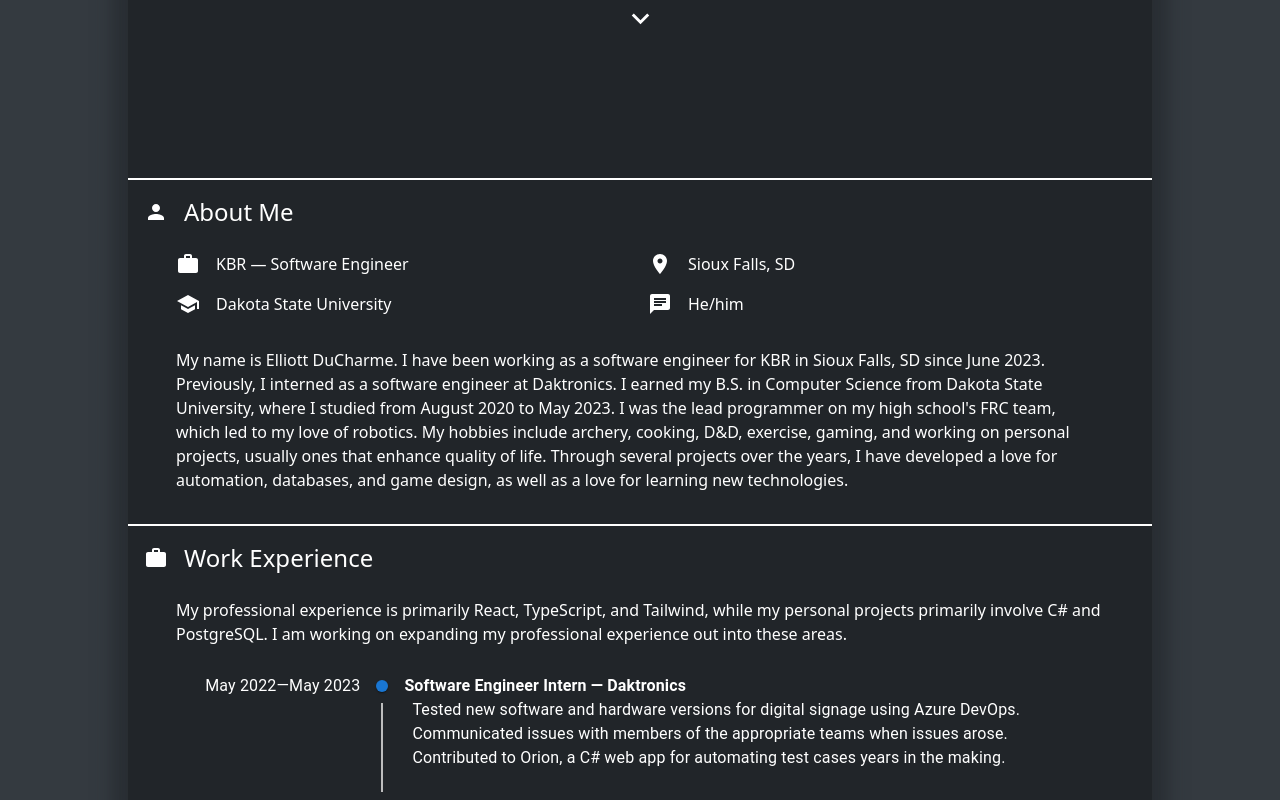
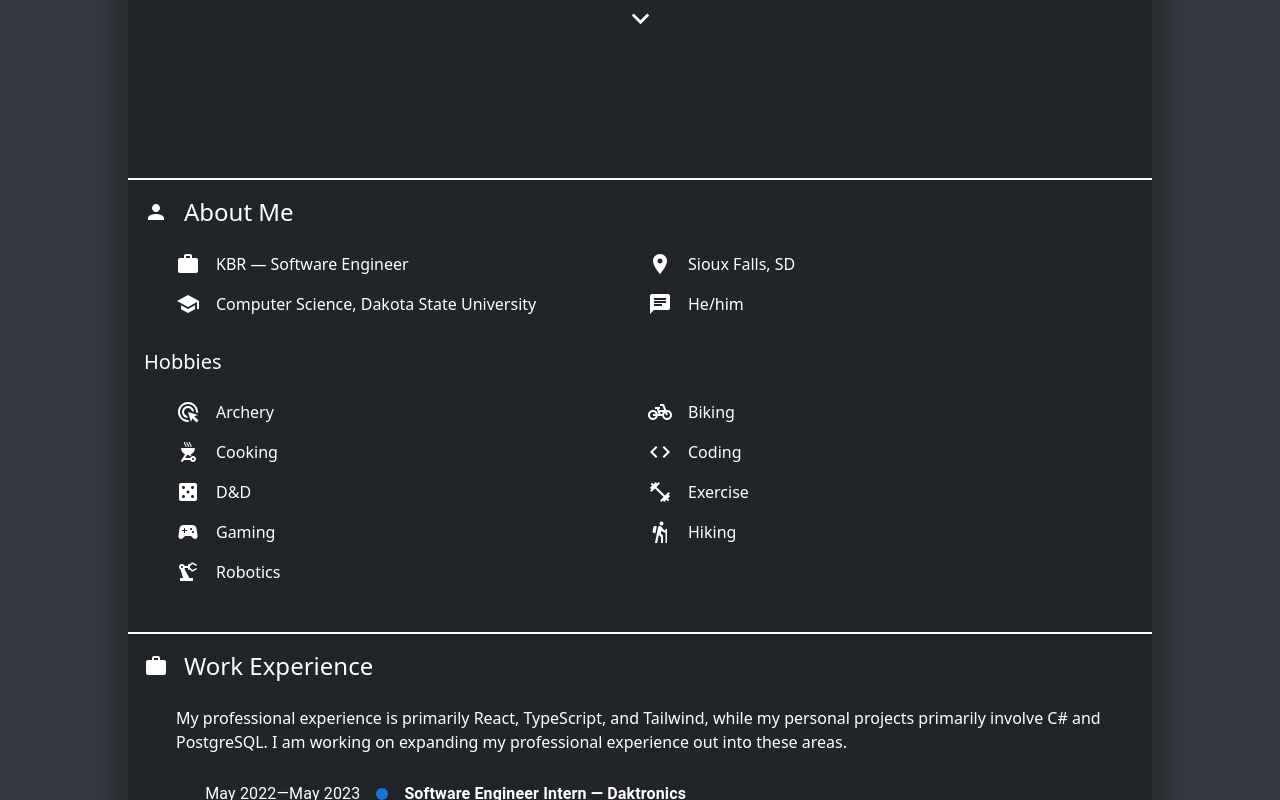
Before and after one commit to ellman12/Portfolio-New, a React (Vite) app: page / in a window 1280 px wide. Shown: the part 638-1438 px from the top of the page. Built offline with nearby package versions, Linux system fonts and the light colour scheme.

Commit message:
Change wall of text in about me to simple grid with tidbits

```diff
--- a/src/components/Sections/AboutMeSection.tsx
+++ b/src/components/Sections/AboutMeSection.tsx
@@ -1,27 +1,53 @@
-import PersonIcon from "@mui/icons-material/Person";
+import H3 from "../H3.tsx";
 import Section from "./Section.tsx";
 import Tidbit from "../Tidbit.tsx";
 import ChatIcon from "@mui/icons-material/Chat";
+import WorkIcon from "@mui/icons-material/Work";
 import PlaceIcon from "@mui/icons-material/Place";
 import SchoolIcon from "@mui/icons-material/School";
-import WorkIcon from "@mui/icons-material/Work";
+import PersonIcon from "@mui/icons-material/Person";
+import AdsClickIcon from "@mui/icons-material/AdsClick";
+import OutdoorGrillIcon from '@mui/icons-material/OutdoorGrill';
+import CasinoIcon from '@mui/icons-material/Casino';
+import FitnessCenterIcon from '@mui/icons-material/FitnessCenter';
+import SportsEsportsIcon from '@mui/icons-material/SportsEsports';
+import CodeIcon from '@mui/icons-material/Code';
+import PrecisionManufacturingIcon from '@mui/icons-material/PrecisionManufacturing';
+import PedalBikeIcon from '@mui/icons-material/PedalBike';
+import HikingIcon from '@mui/icons-material/Hiking';
 import ScrollOnceAnimation from "../ScrollOnceAnimation.tsx";
 
 export default function AboutMeSection() {
     return (
         <Section icon={<PersonIcon/>} title="About Me">
+            <div className="flex flex-col gap-4">
                 <ScrollOnceAnimation>
-                <div className="grid grid-cols-2 gap-4 sm:px-8">
+                    <div className="grid grid-cols-2 gap-4 sm:px-8 mb-4">
                         <Tidbit icon={<WorkIcon/>} text="KBR — Software Engineer"/>
                         <Tidbit icon={<PlaceIcon/>} text="Sioux Falls, SD"/>
-                    <Tidbit icon={<SchoolIcon/>} text="Dakota State University"/>
+                        <Tidbit icon={<SchoolIcon/>} text="Computer Science, Dakota State University"/>
                         <Tidbit icon={<ChatIcon/>} text="He/him"/>
                     </div>
                 </ScrollOnceAnimation>
 
                 <ScrollOnceAnimation>
-                <p className="mt-8 mx-2 md:mx-8">My name is Elliott DuCharme. I have been working as a software engineer for KBR in Sioux Falls, SD since June 2023. Previously, I interned as a software engineer at Daktronics. I earned my B.S. in Computer Science from Dakota State University, where I studied from August 2020 to May 2023. I was the lead programmer on my high school's FRC team, which led to my love of robotics. My hobbies include archery, cooking, D&amp;D, exercise, gaming, and working on personal projects, usually ones that enhance quality of life. Through several projects over the years, I have developed a love for automation, databases, and game design, as well as a love for learning new technologies.</p>
+                    <H3>Hobbies</H3>
+
+                    <ScrollOnceAnimation>
+                        <div className="mt-6 grid grid-cols-2 gap-4 sm:px-8 mb-4">
+                            <Tidbit icon={<AdsClickIcon/>} text="Archery"/>
+                            <Tidbit icon={<PedalBikeIcon/>} text="Biking"/>
+                            <Tidbit icon={<OutdoorGrillIcon/>} text="Cooking"/>
+                            <Tidbit icon={<CodeIcon/>} text="Coding"/>
+                            <Tidbit icon={<CasinoIcon/>} text="D&D"/>
+                            <Tidbit icon={<FitnessCenterIcon/>} text="Exercise"/>
+                            <Tidbit icon={<SportsEsportsIcon/>} text="Gaming"/>
+                            <Tidbit icon={<HikingIcon/>} text="Hiking"/>
+                            <Tidbit icon={<PrecisionManufacturingIcon/>} text="Robotics"/>
+                        </div>
                     </ScrollOnceAnimation>
+                </ScrollOnceAnimation>
+            </div>
         </Section>
     );
 }
```
Lines whose indentation alone changed are shown as unchanged.
